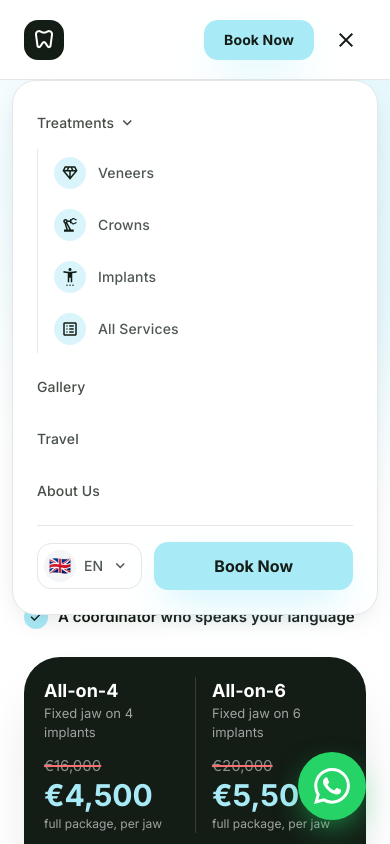
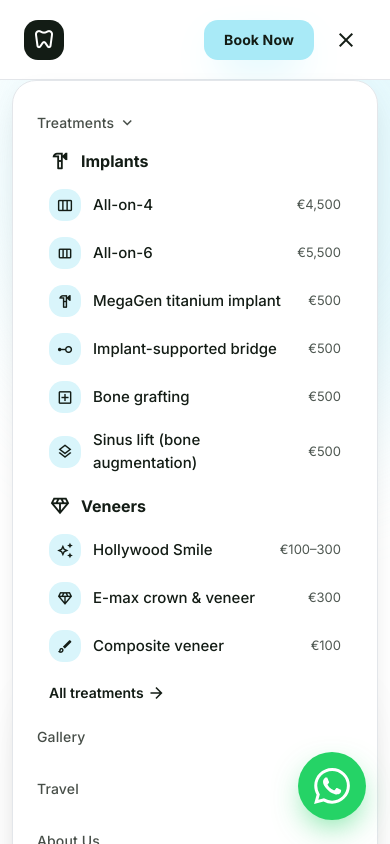
Before and after one commit to kejnidema/dt, a React (Vite) app in the folder frontend/: page / in a window 390 px wide. Both pictures are taken after a click on the button "menu". Shown: the top 844 px of the page. Built offline with nearby package versions, Linux system fonts and the light colour scheme.

Commit message:
git add .

```diff
--- a/frontend/src/components/Header.tsx
+++ b/frontend/src/components/Header.tsx
@@ -2,7 +2,7 @@ import { useEffect, useState } from 'react';
 import { Link, useLocation } from 'react-router-dom';
 import { useI18n, type Lang } from '@/lib/i18n';
 import { treatmentGroups } from '@/pages/TreatmentsPage';
-import { formatPrice, menuItemsOf, menuNames, subsectionItemsOf, menuSummaries, priceCategories, priceListLabels, treatmentHref, type PriceItem } from '@/lib/priceList';
+import { formatPrice, menuNames, priceGroups, treatmentHref, type PriceItem } from '@/lib/priceList';
 
 const navItems = [
   { label: 'Treatments', path: '/treatments', children: treatmentGroups },
@@ -33,22 +33,43 @@ function isNavActive(pathname: string, item: (typeof navItems)[number]) {
   return item.children?.some((child) => pathMatches(pathname, child.link)) ?? false;
 }
 
-function MenuEntry({ entry, lang }: { entry: PriceItem; lang: Lang }) {
+const allPriceItems = priceGroups.flatMap((group) => group.items);
+const itemsByIds = (ids: string[]) =>
+  ids.map((id) => allPriceItems.find((item) => item.id === id)).filter((item): item is PriceItem => item !== undefined);
+
+const menuGroups: { icon: string; title: Record<Lang, string>; items: PriceItem[] }[] = [
+  {
+    icon: 'hardware',
+    title: { sq: 'Implante', en: 'Implants', de: 'Implantate', it: 'Impianti' },
+    items: itemsByIds(['all-on-4', 'all-on-6', 'implant-megagen', 'implant-bridge', 'bone-graft', 'sinus-lift']),
+  },
+  {
+    icon: 'diamond',
+    title: { sq: 'Faseta', en: 'Veneers', de: 'Veneers', it: 'Faccette' },
+    items: itemsByIds(['hollywood-smile', 'crown-emax', 'veneer-composite']),
+  },
+];
+
+const allTreatmentsLabel: Record<Lang, string> = {
+  sq: 'Të gjitha trajtimet',
+  en: 'All treatments',
+  de: 'Alle Behandlungen',
+  it: 'Tutti i trattamenti',
+};
+
+function MenuEntry({ entry, lang, onClick }: { entry: PriceItem; lang: Lang; onClick?: () => void }) {
   return (
     <li>
-      <Link to={treatmentHref(entry.id)} className="group/item flex gap-3 py-2 rounded-md">
+      <Link
+        to={treatmentHref(entry.id)}
+        onClick={onClick}
+        className="group/item flex items-center gap-3 px-3 py-2 rounded-lg text-[15px] text-primary hover:bg-surface-container-low transition-colors"
+      >
         <span className="w-8 h-8 shrink-0 rounded-md bg-aqua-soft text-primary flex items-center justify-center transition-colors group-hover/item:bg-primary group-hover/item:text-white">
           <span className="material-symbols-outlined text-[17px]">{entry.icon}</span>
         </span>
-        <span className="min-w-0">
-          <span className="flex items-baseline justify-between gap-2">
-            <span className="text-[14px] font-semibold text-primary leading-snug">{(menuNames[entry.id] ?? entry.name)[lang]}</span>
-            <span className="text-[12px] text-on-surface-variant whitespace-nowrap">{formatPrice(entry.price, lang)}</span>
-          </span>
-          <span className="block text-[12px] leading-snug text-on-surface-variant truncate">
-            {menuSummaries[entry.id]?.[lang] ?? entry.description[lang]}
-          </span>
-        </span>
+        <span className="flex-1 font-medium">{(menuNames[entry.id] ?? entry.name)[lang]}</span>
+        <span className="text-[13px] text-on-surface-variant whitespace-nowrap">{formatPrice(entry.price, lang)}</span>
       </Link>
     </li>
   );
@@ -109,7 +130,7 @@ export default function Header() {
 
             if (item.path === '/treatments') {
               return (
-                <div key={item.path} className="group h-20 flex items-center">
+                <div key={item.path} className="relative group h-20 flex items-center">
                   <Link
                     to={item.path}
                     onMouseEnter={() => setMegaHidden(false)}
@@ -125,54 +146,31 @@ export default function Header() {
                     onClick={(e) => {
                       if ((e.target as HTMLElement).closest('a')) closeMega();
                     }}
-                    className={`invisible opacity-0 translate-y-2 transition-all duration-300 ease-out-soft absolute inset-x-0 top-full px-6 md:px-10 ${
+                    className={`invisible opacity-0 translate-y-2 transition-all duration-300 ease-out-soft absolute left-1/2 -translate-x-1/2 top-full w-[620px] ${
                       megaHidden
                         ? 'pointer-events-none'
                         : 'group-hover:visible group-hover:opacity-100 group-hover:translate-y-0 focus-within:visible focus-within:opacity-100 focus-within:translate-y-0'
                     }`}
                   >
-                    <div className="max-w-[1360px] mx-auto bg-white border border-outline-variant rounded-lg shadow-header">
-                      <div className="grid grid-cols-4 gap-8 p-8">
-                        {priceCategories.map((category) => (
-                          <div key={category.id}>
-                            <p className="font-label-md text-[12px] uppercase tracking-[0.12em] text-on-surface-variant pb-3 mb-2 border-b border-outline-variant">
-                              {category.title[lang]}
+                    <div className="mt-1 bg-white border border-outline-variant rounded-2xl shadow-header">
+                      <div className="grid grid-cols-2 gap-8 p-7">
+                        {menuGroups.map((group) => (
+                          <div key={group.icon}>
+                            <p className="flex items-center gap-2.5 px-3 pb-3 mb-2 border-b border-outline-variant text-[16px] font-bold text-primary">
+                              <span className="material-symbols-outlined text-[22px]">{group.icon}</span>
+                              {group.title[lang]}
                             </p>
-                            <ul>
-                              {menuItemsOf(category).map((entry) => (
+                            <ul className="flex flex-col gap-0.5">
+                              {group.items.map((entry) => (
                                 <MenuEntry key={entry.id} entry={entry} lang={lang} />
                               ))}
                             </ul>
-                            {category.subsection && (
-                              <>
-                                <p className="font-label-md text-[12px] uppercase tracking-[0.12em] text-on-surface-variant pb-3 mb-2 mt-5 border-b border-outline-variant">
-                                  {category.subsection.title[lang]}
-                                </p>
-                                <ul>
-                                  {subsectionItemsOf(category).map((entry) => (
-                                    <MenuEntry key={entry.id} entry={entry} lang={lang} />
-                                  ))}
-                                </ul>
-                              </>
-                            )}
                           </div>
                         ))}
                       </div>
-                      <div className="flex items-center justify-between gap-4 px-8 py-4 border-t border-outline-variant bg-surface-container-low rounded-b-lg">
-                        <div className="flex flex-wrap gap-2">
-                          {(item.children ?? []).map((child) => (
-                            <Link
-                              key={`${child.link}-${child.title}`}
-                              to={child.link}
-                              className="inline-flex items-center gap-2 px-3 py-1.5 rounded-md bg-white border border-outline-variant text-[13px] font-medium text-on-surface-variant hover:text-primary hover:border-primary/40 transition-colors"
-                            >
-                              <span className="material-symbols-outlined text-[16px]">{child.icon}</span>
-                              {t(child.title)}
-                            </Link>
-                          ))}
-                        </div>
-                        <Link to="/services" className="inline-flex items-center gap-1 text-[13px] font-semibold text-primary whitespace-nowrap">
-                          {priceListLabels[lang].title}
+                      <div className="flex justify-end px-7 py-4 border-t border-outline-variant">
+                        <Link to="/treatments" className="inline-flex items-center gap-1 text-[14px] font-semibold text-primary hover:gap-2 transition-all">
+                          {allTreatmentsLabel[lang]}
                           <span className="material-symbols-outlined text-[18px]">arrow_forward</span>
                         </Link>
                       </div>
@@ -298,20 +296,24 @@ export default function Header() {
                       {label}
                       <span className="material-symbols-outlined text-[18px]">expand_more</span>
                     </Link>
-                    <div className="pl-4 border-l border-outline-variant flex flex-col gap-1">
-                      {item.children.map((child) => (
-                        <Link
-                          key={`${child.link}-${child.title}`}
-                          to={child.link}
-                          onClick={closeMenu}
-                          className="flex items-center gap-3 py-2 text-on-surface-variant hover:text-primary transition-colors"
-                        >
-                          <span className="w-8 h-8 rounded-full bg-aqua-soft flex items-center justify-center">
-                            <span className="material-symbols-outlined text-primary text-[18px]">{child.icon}</span>
-                          </span>
-                          <span className="font-label-md text-label-md">{t(child.title)}</span>
-                        </Link>
+                    <div className="flex flex-col gap-3">
+                      {menuGroups.map((group) => (
+                        <div key={group.icon}>
+                          <p className="flex items-center gap-2.5 px-3 pb-2 text-[16px] font-bold text-primary">
+                            <span className="material-symbols-outlined text-[22px]">{group.icon}</span>
+                            {group.title[lang]}
+                          </p>
+                          <ul>
+                            {group.items.map((entry) => (
+                              <MenuEntry key={entry.id} entry={entry} lang={lang} onClick={closeMenu} />
+                            ))}
+                          </ul>
+                        </div>
                       ))}
+                      <Link to="/treatments" onClick={closeMenu} className="inline-flex w-fit items-center gap-1 px-3 text-[14px] font-semibold text-primary">
+                        {allTreatmentsLabel[lang]}
+                        <span className="material-symbols-outlined text-[18px]">arrow_forward</span>
+                      </Link>
                     </div>
                   </div>
                 );
```
